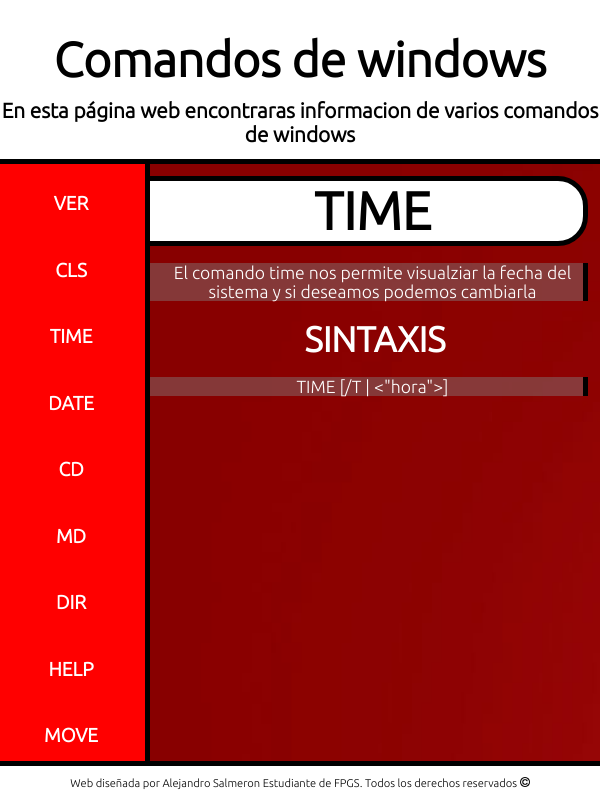
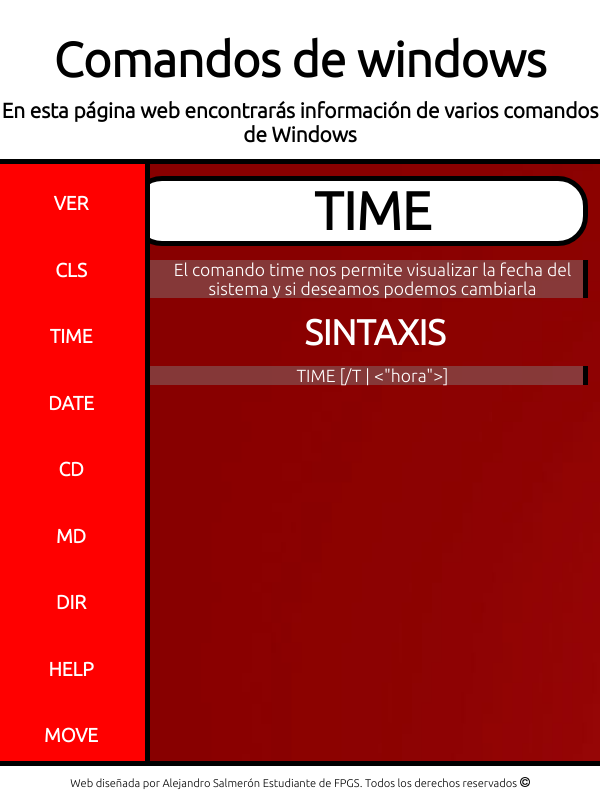
Before and after one commit to asalmeronh32/iso_llma, a plain HTML site: page index.html in a window 600 px wide. Both pictures are taken after a click on the link "TIME". Shown: the top 799 px of the page. Drawn offline with Linux system fonts and the light colour scheme.

Commit message:
finalziada

```diff
--- a/css/style.css
+++ b/css/style.css
@@ -7,7 +7,7 @@ body {
   margin: 0%;
   padding: 0%;
   height: 100vh;
-  background-image: url(/img/fondo_header.jpg);
+  background-image: url(../img/fondo_header.jpg);
   background-repeat: no-repeat;
   background-size: cover;
 }
@@ -190,7 +190,9 @@ footer{
     padding: 4%;
     font-size: 110%;
     text-align: center;
-    margin-right: 20%;
+    width: 60%;
+    margin-left: 37%;
+    margin-right: 0%;
   }
 
   .contenedor img{
@@ -283,6 +285,8 @@ footer{
     font-size: 110%;
     text-align: center;
     margin: 0%;
+    width: 80%;
+    margin-left: 20%;
   }
 
   .header img{
--- a/index.html
+++ b/index.html
@@ -14,7 +14,7 @@
   <img src="img/logoSJO.png" alt="logoSJO" width="190px" height="190px">
   <div class="conten-header">
   <h1>Comandos de windows</h1>
-  <h2>En esta página web encontraras informacion de varios comandos de windows</h2>
+  <h2>En esta página web encontrarás información de varios comandos de Windows</h2>
   </div>
   <img class="img2" src="img/santjosep-lletres.jpg" alt="logoSJO2" width="190px" height="190px">
 </div>
@@ -45,7 +45,7 @@
   </div>
 <div id="time" class="contenedor col-10 col-s-12">
   <h1>TIME</h1>
-  <p>El comando time nos permite visualziar la fecha del sistema y si deseamos podemos cambiarla</p>
+  <p>El comando time nos permite visualizar la fecha del sistema y si deseamos podemos cambiarla</p>
   <img class="foto_central" src="img/TIME.PNG" alt="">
   <h2>SINTAXIS</h2>
   <p>TIME [/T | <"hora">]</p>
@@ -59,7 +59,7 @@
 </div>
 <div id="cd" class="contenedor col-10 col-s-12">
   <h1>CD</h1>
-  <p>Muestra el nombre del directorio actual o cambia el directorio actual. Si se usa solo con una letra de unidad cd muestra los nombres del directorio actual en la unidad especificada. Si se usa sin parámetros, cd muestra la unidad y el directorio actuales.</p>
+  <p>Muestra el nombre del directorio actual o cambia el directorio actual. Si se usa solo con una letra de unidad cd muestra los nombres del directorio actual en la unidad especificada. Si se utiliza sin parámetros, cd muestra la unidad y el directorio actuales.</p>
   <img class="foto_central" src="img/CD.PNG" alt="">
   <h2>SINTAXIS</h2>
   <p>cd [/d] [<"drive>"":][<"path>"]
@@ -104,7 +104,7 @@
     archivo o archivos que quieres mover.</p>
 </div>
 <footer>
-  <p>Web diseñada por Alejandro Salmeron Estudiante de FPGS. Todos los derechos reservados <img src="img/copy.png" alt="" width="10px" height="10px"> </p>
+  <p>Web diseñada por Alejandro Salmerón Estudiante de FPGS. Todos los derechos reservados <img src="img/copy.png" alt="" width="10px" height="10px"> </p>
 </footer>
 </body>
 <script src="script.js"> </script>
```
